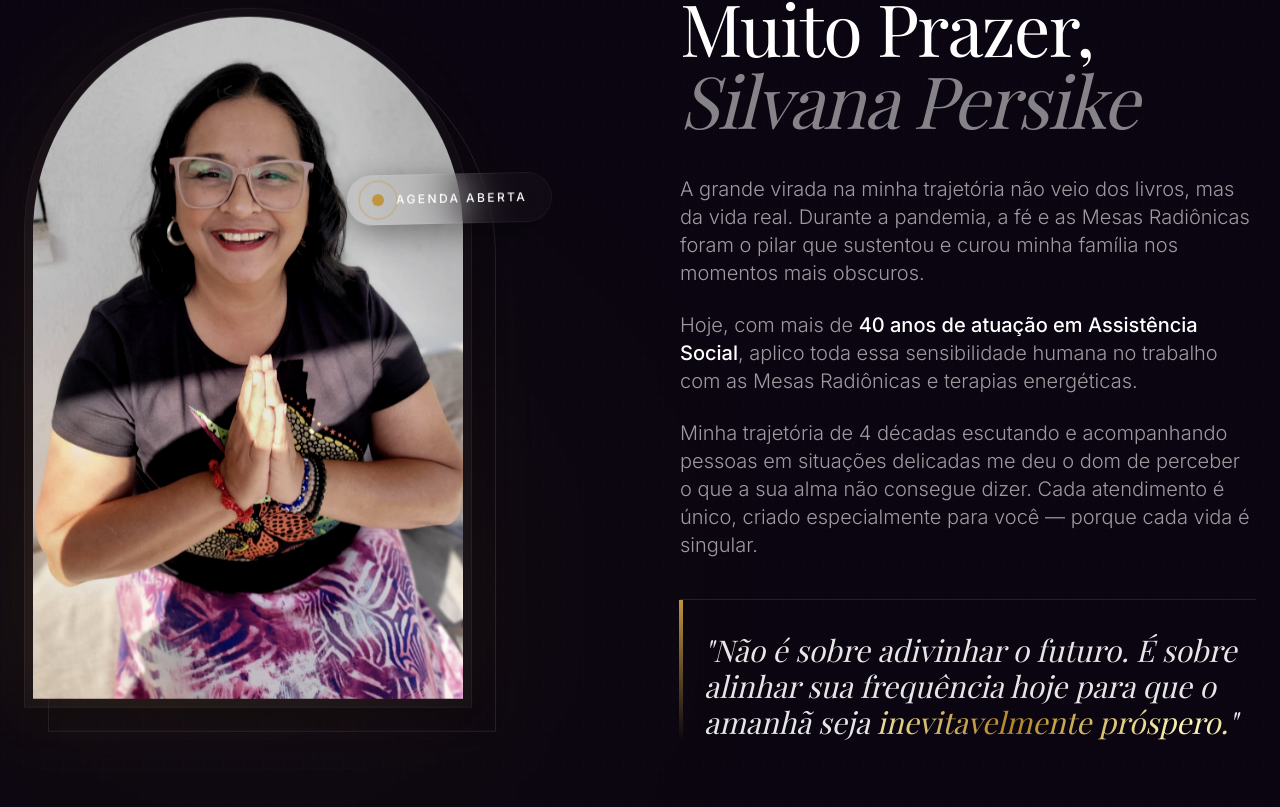
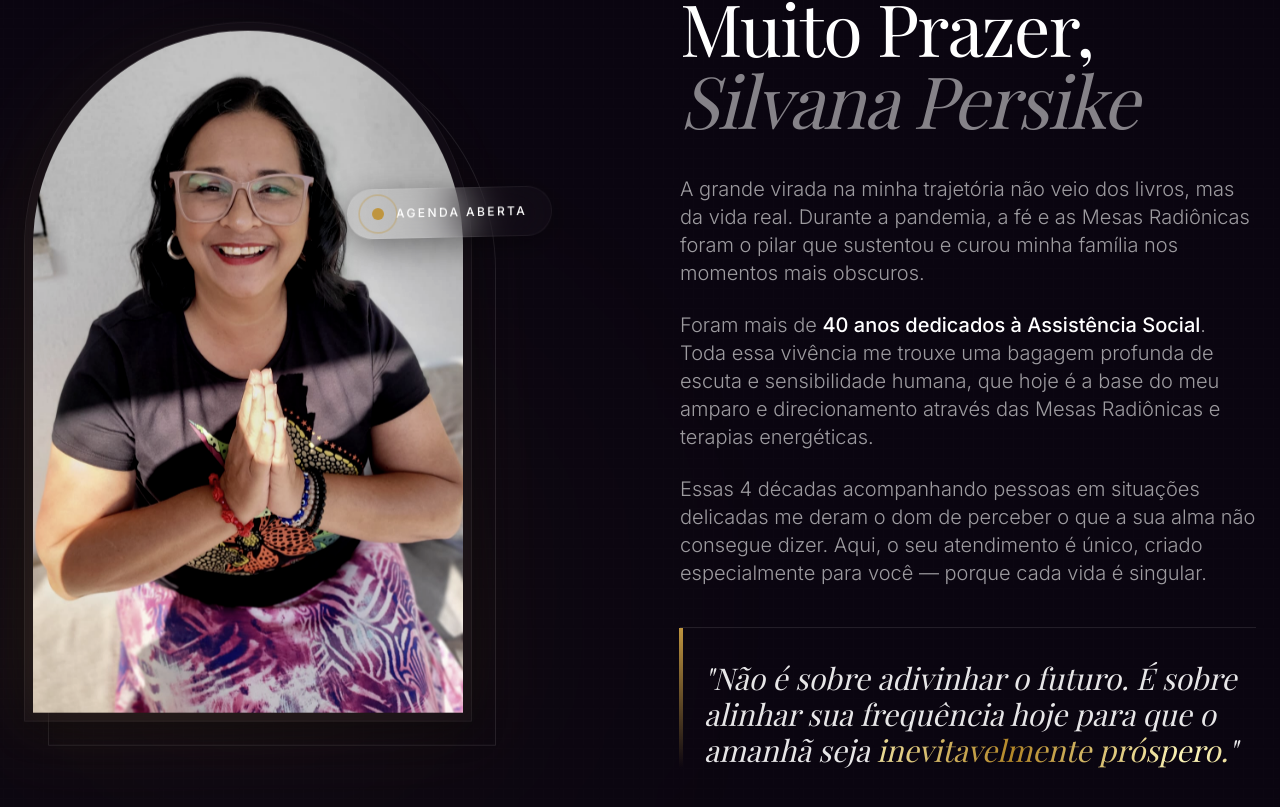
Before and after one commit to PersikeKaue/terapia-antigravity, a Next.js app: page / in a window 1280 px wide. Shown: the part 2085-2892 px from the top of the page. Built offline with nearby package versions, Linux system fonts and the light colour scheme; no server answers; a web font is replaced by a local one.

Commit message:
fix: reworded social work text to separate from table application

```diff
--- a/src/components/landing/AboutSection.tsx
+++ b/src/components/landing/AboutSection.tsx
@@ -119,14 +119,15 @@ export function AboutSection() {
                                 nos momentos mais obscuros.
                             </p>
                             <p className="hover:text-white/90 transition-colors duration-300">
-                                Hoje, com mais de{" "}
-                                <strong className="text-white font-medium">40 anos de atuação em Assistência Social</strong>, aplico toda essa sensibilidade
-                                humana no trabalho com as Mesas Radiônicas e terapias energéticas.
+                                Foram mais de{" "}
+                                <strong className="text-white font-medium">40 anos dedicados à Assistência Social</strong>.
+                                Toda essa vivência me trouxe uma bagagem profunda de escuta e sensibilidade humana, que hoje
+                                é a base do meu amparo e direcionamento através das Mesas Radiônicas e terapias energéticas.
                             </p>
                             <p className="hover:text-white/90 transition-colors duration-300">
-                                Minha trajetória de 4 décadas escutando e acompanhando pessoas em situações delicadas
-                                me deu o dom de perceber o que a sua alma não consegue dizer. Cada atendimento
-                                é único, criado especialmente para você — porque cada vida é singular.
+                                Essas 4 décadas acompanhando pessoas em situações delicadas me deram o dom de perceber
+                                o que a sua alma não consegue dizer. Aqui, o seu atendimento é único, criado
+                                especialmente para você — porque cada vida é singular.
                             </p>
                         </motion.div>
 
```
